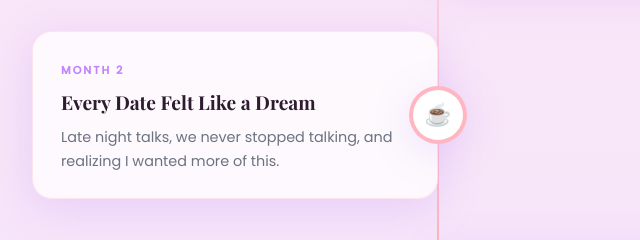
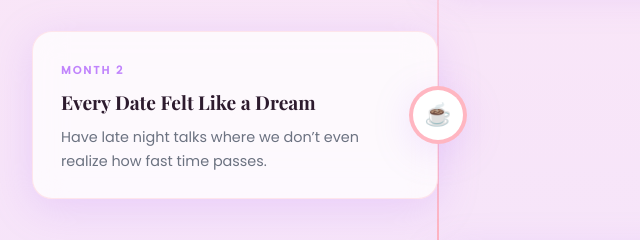
Before and after one commit to riyajoshi05-bit/Together, a plain HTML site: page index.html in a window 1280 px wide. Shown: the part 1280-1520 px from the top of the page, 202-842 px from the left. Drawn offline with nearby package versions, Linux system fonts and the light colour scheme; animation ran at ten frames a second; a web font is replaced by a local one.

Commit message:
Update index.html

```diff
--- a/index.html
+++ b/index.html
@@ -79,7 +79,7 @@
         <div class="timeline-card">
           <span class="timeline-date">Month 2</span>
           <h3>Every Date Felt Like a Dream</h3>
-          <p>Late night talks, we never stopped talking, and realizing I wanted more of this.</p>
+          <p>Have late night talks where we don’t even realize how fast time passes.</p>
         </div>
       </div>
 
```
